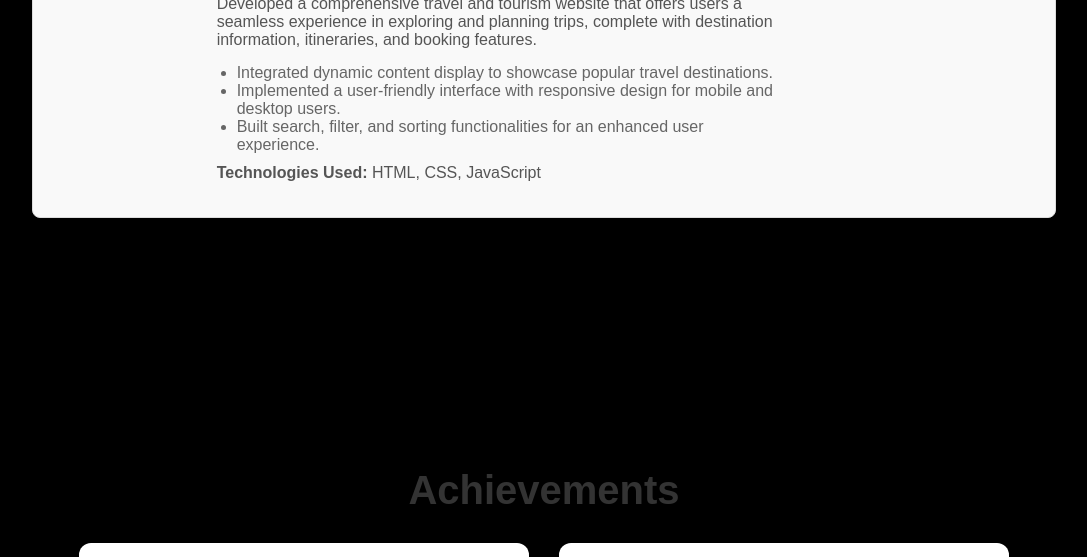
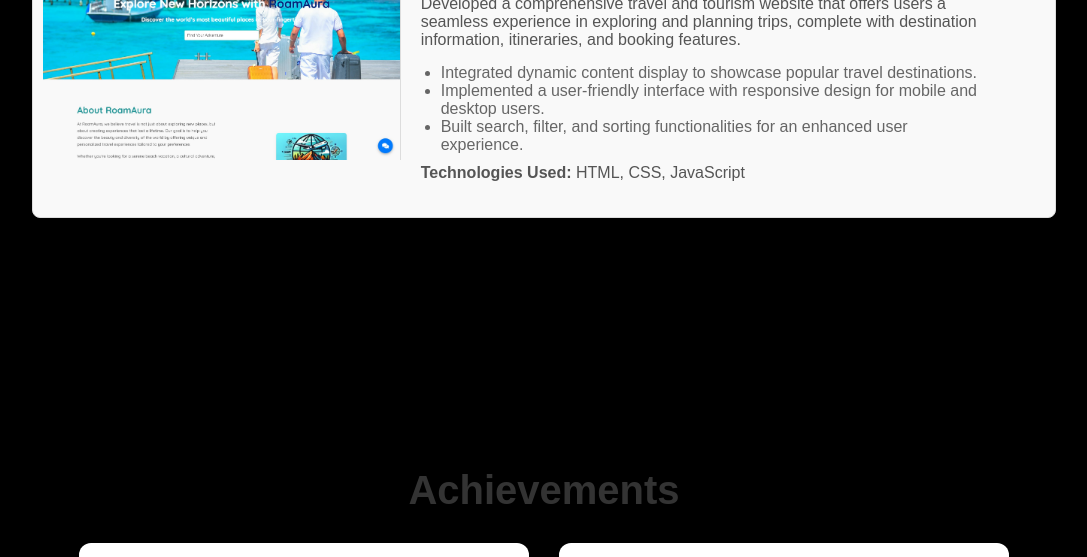
Before and after one commit to Manojreddy5171/Portfolio_manu, a plain HTML site: page index.html in a window 1280 px wide. Shown: the part 2952-3509 px from the top of the page, without its empty margins (96-1183 px from the left). Drawn offline with nearby package versions, Linux system fonts and the light colour scheme.

Commit message:
Update index.html

```diff
--- a/index.html
+++ b/index.html
@@ -276,7 +276,7 @@
                 </div>
             </div>
             <div class="project-item">
-                <img src="images/roamaura.png" alt="Roamaura Website" class="project-image">
+                <img src="images/roamaura.jpg" alt="Roamaura Website" class="project-image">
                 <div class="project-description">
                     <h3>RoamAura (Travel and Tourism Website)<a href=" https://manojreddy5171.github.io/RoamAura/" class="project-link" target="_blank"><i class="fas fa-external-link-alt"></i></a></h3>
                     <p>Developed a comprehensive travel and tourism website that offers users a seamless experience in exploring and planning trips, complete with destination information, itineraries, and booking features.</p>
```
